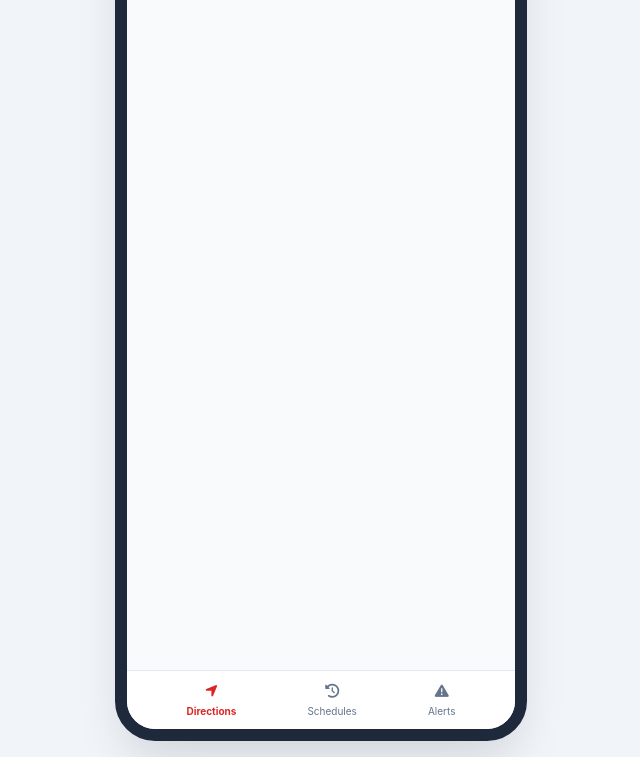
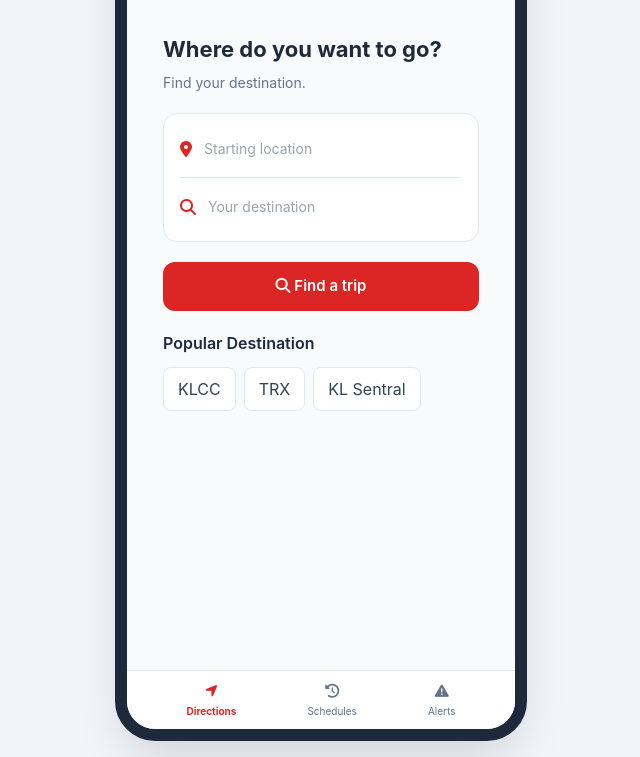
Before and after one commit to ImaniIshak/Moovit_Application, a plain HTML site: page index.html in a window 1280 px wide. Shown: the part 163-920 px from the top of the page, without its empty margins (319-959 px from the left). Drawn offline with nearby package versions, Linux system fonts and the light colour scheme.

Commit message:
adding first screen
ada search bar for the destination

```diff
--- a/css/style.css
+++ b/css/style.css
@@ -171,3 +171,99 @@ body {
     color: #fee2e2;
     border-color: #ef4444;
 }
+
+
+/* Search Page */
+.search-page {
+    display: flex;
+    flex-direction: column;
+    gap: 20px;
+    padding: 20px;
+    background-color: #f8fafc;
+    color: #1e293b;
+}
+
+.search-heading h2 {
+    font-size: 22px;
+    font-weight: 700;
+    margin-bottom: 6px;
+}
+
+.search-heading p {
+    font-size: 14px;
+    color: #64748b;
+}
+
+.search-box {
+    background-color: #ffffff;
+    border: 1px solid #e2e8f0;
+    border-radius: 14px;
+    padding: 16px;
+}
+
+.search-field {
+    display: flex;
+    align-items: center;
+    gap: 12px;
+    padding: 8px 0;
+}
+
+.search-field i {
+    color: #dc2626;
+}
+
+.search-field input {
+    width: 100%;
+    border: none;
+    outline: none;
+    background: transparent;
+    color: #1e293b;
+    font-size: 14px;
+}
+
+.search-box hr {
+    border: none;
+    border-top: 1px solid #e2e8f0;
+    margin: 10px 0;
+}
+
+.search-button {
+    background-color: #dc2626;
+    color: #ffffff;
+    border: none;
+    border-radius: 12px;
+    padding: 13px;
+    font-size: 15px;
+    font-weight: 600;
+    cursor: pointer;
+}
+
+.search-button:hover {
+    background-color: #b91c1c;
+}
+
+.popular-destinations h3 {
+    font-size: 16px;
+    font-weight: 600;
+    margin-bottom: 12px;
+}
+
+.destination-list {
+    display: flex;
+    flex-wrap: wrap;
+    gap: 8px;
+}
+
+.destination-list button {
+    background-color: #ffffff;
+    color: #334155;
+    border: 1px solid #e2e8f0;
+    border-radius: 8px;
+    padding: 9px 14px;
+    cursor: pointer;
+}
+
+.destination-list button:hover {
+    border-color: #dc2626;
+    color: #dc2626;
+}
--- a/index.html
+++ b/index.html
@@ -69,6 +69,48 @@
         <!-- Scrollable Content -->
         <div class="content-area flex-1 overflow-y-auto hide-scrollbar relative p-4 flex flex-col gap-4">
 
+
+            <div class="content-area search-page">
+
+                <div class="search-heading">
+                    <h2>Where do you want to go?</h2>
+                    <p>Find your destination.</p>
+                </div>
+
+                <div class="search-box">
+
+                    <div class="search-field">
+                        <i class="fa-solid fa-location-dot"></i>
+                        <input type="text" placeholder="Starting location">
+                    </div>
+
+                    <hr>
+
+                    <div class="search-field">
+                        <i class="fa-solid fa-magnifying-glass"></i>
+                        <input type="text" placeholder="Your destination">
+                    </div>
+
+                </div>
+
+                <button class="search-button">
+                    <i class="fa-solid fa-magnifying-glass"></i>
+                    Find a trip
+                </button>
+
+                <div class="popular-destinations">
+                    <h3>Popular Destination</h3>
+
+                    <div class="destination-list">
+                        <button type="button">KLCC</button>
+                        <button type="button">TRX</button>
+                        <button type="button">KL Sentral</button>
+                    </div>
+                </div>
+
+            </div>
+
+
             <!-- Add your app content here -->
 
         </div>
@@ -92,6 +134,9 @@
             </div>
 
         </div>
+
+
+
     </div>
 
     <!-- Custom JavaScript -->
```
